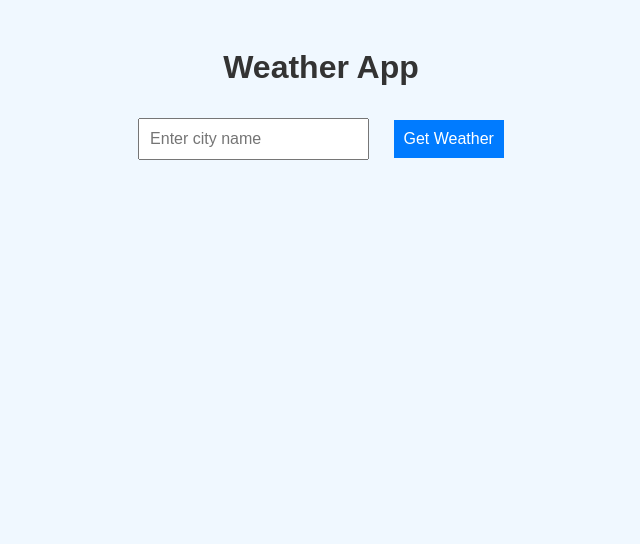
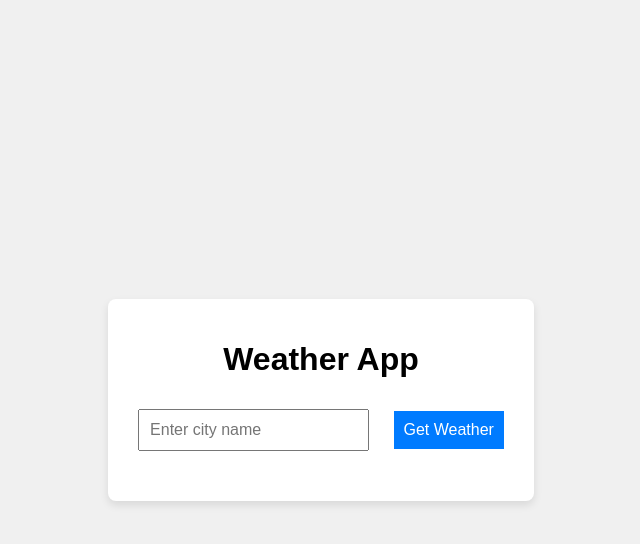
Before and after one commit to berker-kync/weather-app, a website: page public/index.html in a window 1280 px wide. Shown: the whole page, without its empty margins (319-959 px from the left). Drawn offline with Linux system fonts and the light colour scheme.

Commit message:
Add basic layout and center content

```diff
--- a/public/index.css
+++ b/public/index.css
@@ -1,13 +1,24 @@
-body {
-    font-family: Arial, sans-serif;
-    background-color: #f0f8ff;
-    text-align: center;
-    padding: 20px;
-  }
+  body {
+  font-family: Arial, sans-serif;
+  display: flex;
+  justify-content: center;
+  align-items: center;
+  height: 100vh;
+  margin: 0;
+  background-color: #f0f0f0;
+}
 
   h1 {
-    color: #333;
-  }
+  text-align: center;
+}
+
+  .container {
+  text-align: center;
+  padding: 20px;
+  background-color: #fff;
+  border-radius: 8px;
+  box-shadow: 0 4px 8px rgba(0, 0, 0, 0.1);
+}
 
   input, button {
     padding: 10px;
--- a/public/index.html
+++ b/public/index.html
@@ -7,6 +7,7 @@
   <link rel="stylesheet" href="index.css">
 </head>
 <body>
+  <div class="container">
     <h1>Weather App</h1>
     <input type="text" id="city-input" placeholder="Enter city name" />
     <button id="get-weather">Get Weather</button>
@@ -16,7 +17,7 @@
       <p id="temperature"></p>
       <p id="description"></p>
     </div>
-
+  </div>
   <script src="index.js"></script>
 </body>
 </html>
```
Lines whose indentation alone changed are shown as unchanged.
